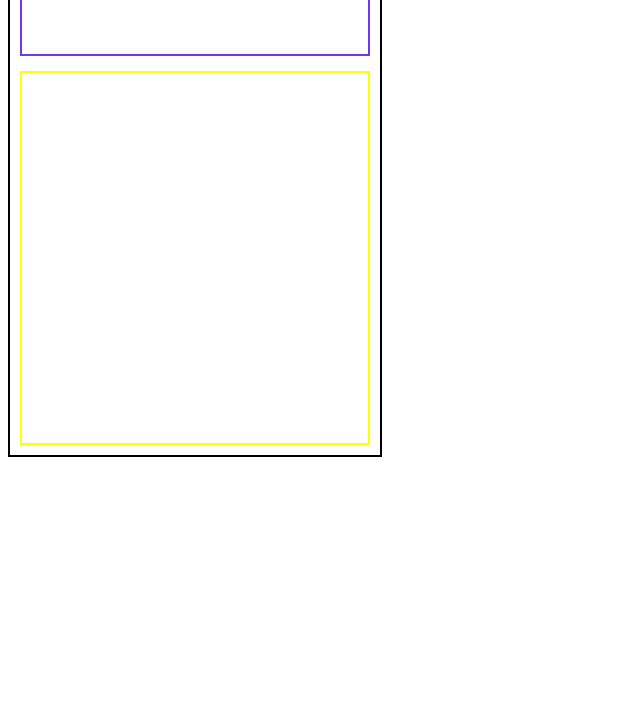
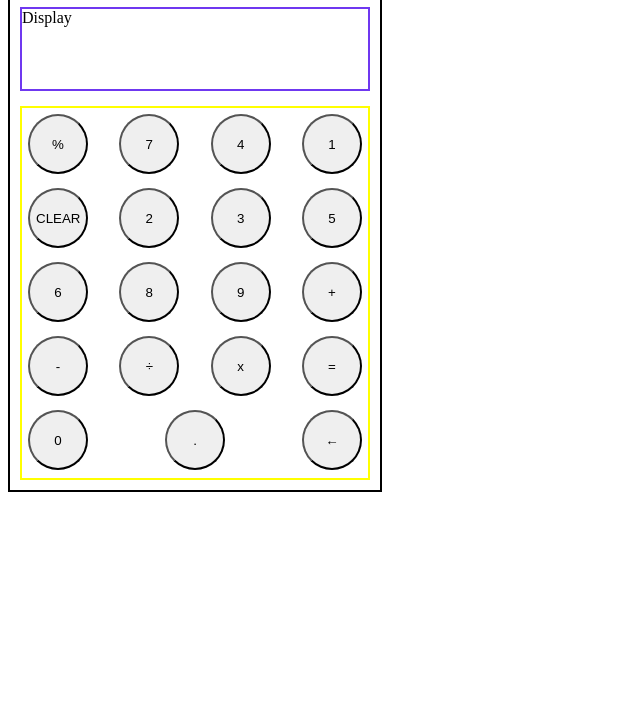
Before and after one commit to LeeroyTJ/calculator, a plain HTML site: page index.html in a window 1280 px wide. Shown: the part 95-800 px from the top of the page, without its empty margins (0-640 px from the left). Drawn offline with Linux system fonts and the light colour scheme.

Commit message:
a basic calculator web application

```diff
--- a/index.html
+++ b/index.html
@@ -18,7 +18,27 @@
             <div class="display">Display</div>
         </div>
         <div>
-            <div class="btns"></div>
+            <div class="btns">
+                <button class="percentage">%</button>
+                <button class="seven">7</button>
+                <button class="four">4</button>
+                <button class="one">1</button>
+                <button class="clear">CLEAR</button>
+                <button class="">2</button>
+                <button>3</button>
+                <button>5</button>
+                <button>6</button>
+                <button>8</button>
+                <button>9</button>
+                <button>+</button>
+                <button>-</button>
+                <button>÷</button>
+                <button>x</button>
+                <button>=</button>
+                <button>0</button>
+                <button>.</button>
+                <button>←</button>
+            </div>
         </div>
     </div>
 </body>
--- a/style.css
+++ b/style.css
@@ -32,4 +32,17 @@
 .btns {
     border: solid 2px yellow;
     height: 370px;
+    display: flex;
+    flex-wrap: wrap;
+    flex-direction: row;
+    justify-content: space-between;
+    padding: 0px;
 }
+
+button {
+    border-radius: 50%;
+    margin: 6px;
+    width: 60px;
+    height: 60px;
+    text-align: center;
+}
```
